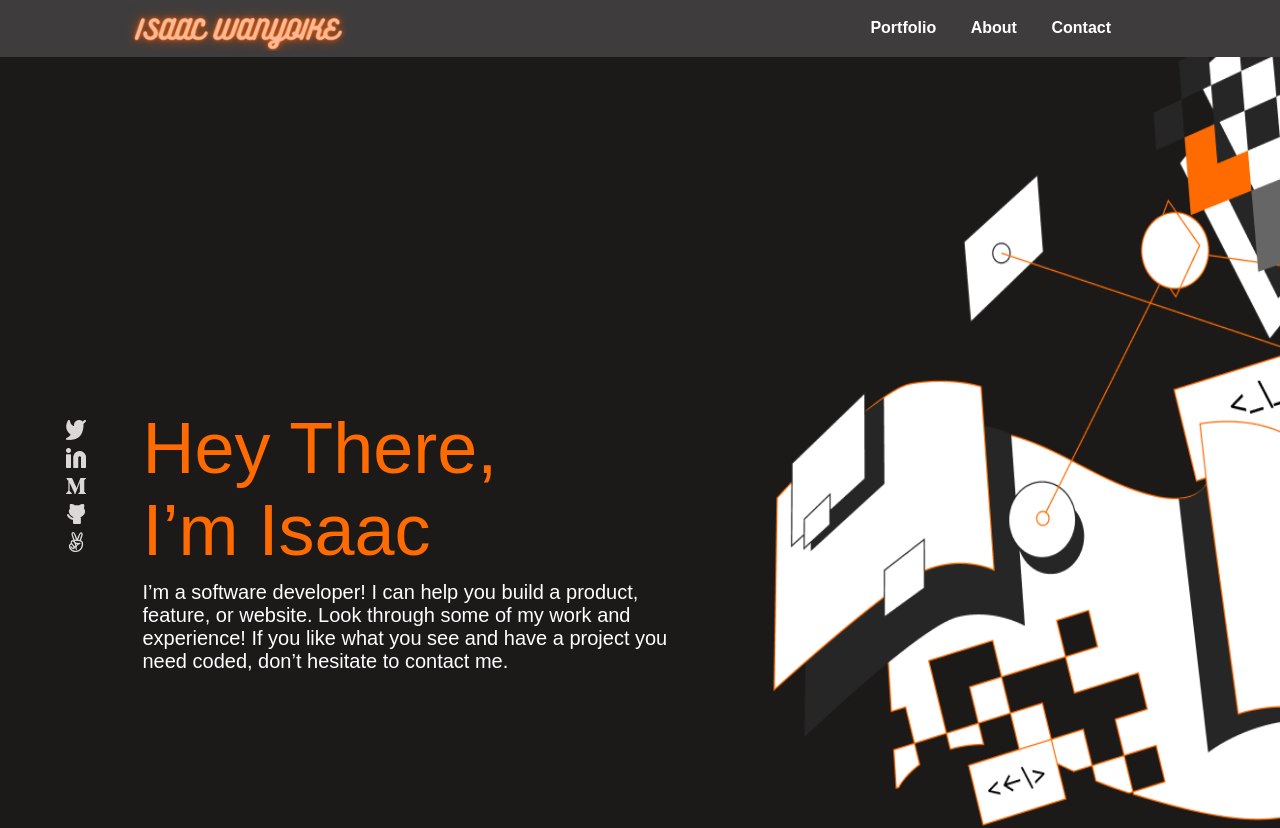
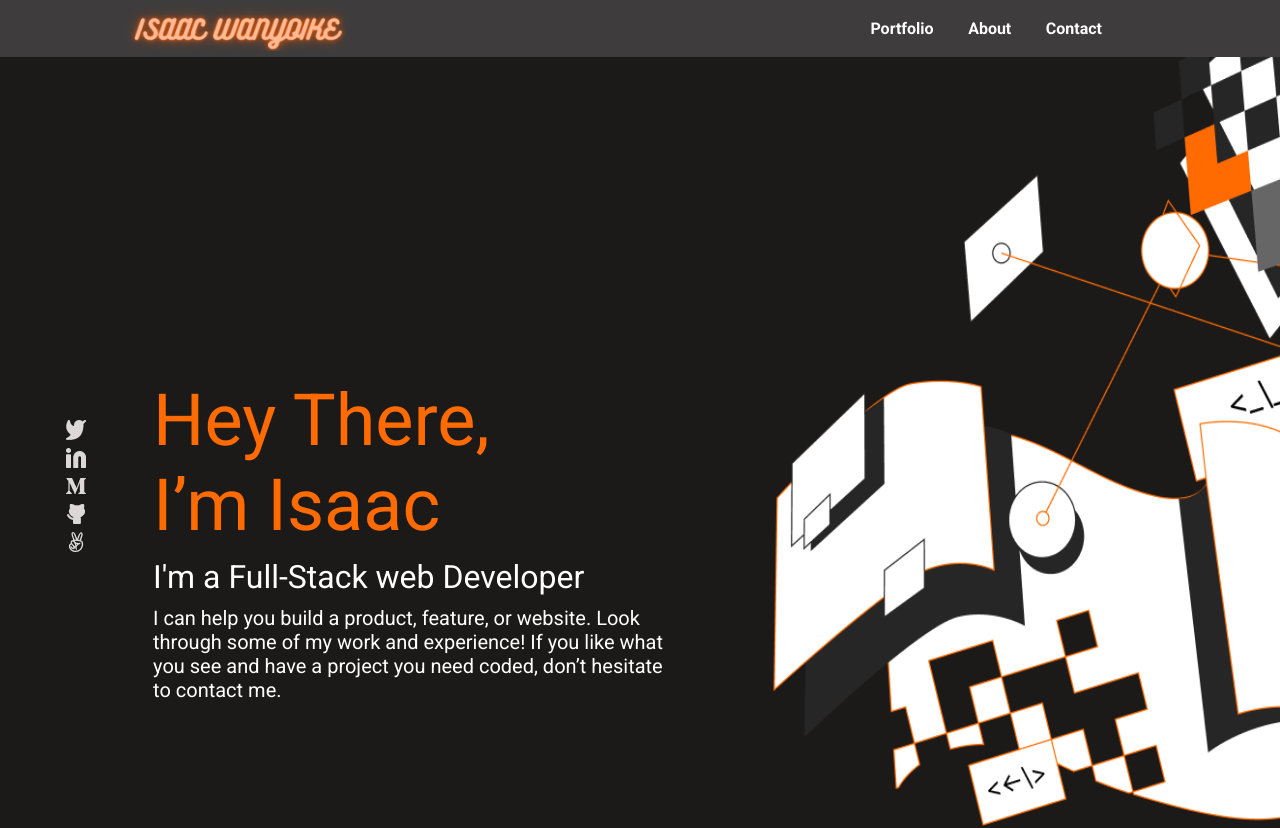
Before and after one commit to gaks1/portfolio, a React (Create React App) app: page / in a window 1280 px wide. Shown: the top 828 px of the page. Built offline with nearby package versions, Linux system fonts and the light colour scheme.

Commit message:
Add new font family

```diff
--- a/src/App.css
+++ b/src/App.css
@@ -1,3 +1,4 @@
+@import url('https://fonts.googleapis.com/css2?family=Roboto:wght@100;300;400;500;700;900&display=swap');
 a{
     text-decoration: none;
     }
@@ -6,7 +7,7 @@ a{
         margin: 0;
         padding: 0;
         box-sizing: border-box;
-        font-family: 'Montserrat', sans-serif;
+        font-family: 'Roboto', sans-serif;
       }
 
       li{
--- a/src/components/About.js
+++ b/src/components/About.js
@@ -37,6 +37,7 @@ const About = () => {
                     <li>Ruby on Rails</li>
                     <li>Rspec</li>
                     <li>Capybara</li>
+                    <li>Bootstrap</li>
                 </ul>
             </div>
             <div className='Skills'>
--- a/src/components/Footer.js
+++ b/src/components/Footer.js
@@ -4,6 +4,7 @@ import Linkedin from '../img/darkLinkedin.png';
 import Medium from '../img/darkMedium.png';
 import Github from '../img/darkGitHub.png';
 import Angelist from '../img/darkAngelist.png';
+
 
 const Footer = () => {
     return (
@@ -13,7 +14,7 @@ const Footer = () => {
                 a project that needs
                 coding. I’d love to help with it</p>
             <form className="contact-form" action="https://formspree.io/f/myyazwzw" method="POST">
-<input className="name" type="text" name="username"  placeholder="Yeremias" maxLength="30" required></input>
+<input className="name" type="text" name="username"  placeholder="Yeremias" maxLength="50" required></input>
                 <input className="email"  type="email" name="useremail"  placeholder="natajayanj14@gmail.com" required></input>
                     <textarea className="feedback" name="userfeedback" placeholder="Write your message here" cols="30" rows="10" maxLength="500"
                         required></textarea>
@@ -21,6 +22,7 @@ const Footer = () => {
                         <button className="button-transform form-button button-color button-transform">Get It Touch</button>
             </form>
             </div>
+            <div className='bottom'>
             <ul className="contact-bottom">
             <li>
                   <a href="https://twitter.com/gakure_isa47253" target="_blank" rel="noopener noreferrer">
@@ -48,7 +50,8 @@ const Footer = () => {
                   </a>
                 </li>
               </ul>
-
+              <p className="copy">iwanyoike65@gmail.com</p>
+              </div>
         </section>
     );
     }
--- a/src/components/Header.js
+++ b/src/components/Header.js
@@ -10,7 +10,8 @@ const Header = () => {
         <section className="text-section">
             <div className="text-container">
               <h1 className="header orange">Hey There, <br /> I’m Isaac</h1>
-              <p className="header-paragraph white">I’m a software developer! I can help you build a product, feature, or website. Look through some of my work and experience! If you like what you see and have a project you need coded, don’t hesitate to contact me.</p>
+              <h2 className="header-sub white">I'm a Full-Stack web Developer</h2>
+              <p className="header-paragraph white">I can help you build a product, feature, or website. Look through some of my work and experience! If you like what you see and have a project you need coded, don’t hesitate to contact me.</p>
             </div>
             <ul className="socials">
             <li>
--- a/src/styles/Contact.css
+++ b/src/styles/Contact.css
@@ -25,6 +25,7 @@
     border-top: 1px solid #DBD8D7;
     padding-top: 15px;
     padding-bottom: 25px;
+    width: 100%;
 }
 
 .name{
@@ -82,6 +83,16 @@
     margin-bottom: 40px;
 }
 
+.bottom{
+    display: flex;
+    flex-direction: column;
+    justify-content: center;
+    align-items: center;
+    gap: 1%;
+    padding-top: 15px;
+    padding-bottom: 25px;
+    width: 100%;
+}
 @media screen and (min-width: 769px) {
     .contact{
         display: flex;
@@ -96,4 +107,7 @@
         align-items: flex-start;
         margin-left: 5%;
     }
+
+    .bottom{
+    }
 }
--- a/src/styles/Header.css
+++ b/src/styles/Header.css
@@ -26,6 +26,12 @@
 .header{
     font-size:56px !important;
     font-weight: 400;
+}
+
+.header-sub{
+    font-size: 32px !important;
+    font-weight: 400;
+    margin-top: 10px;
 }
 
 .text-container{
```
